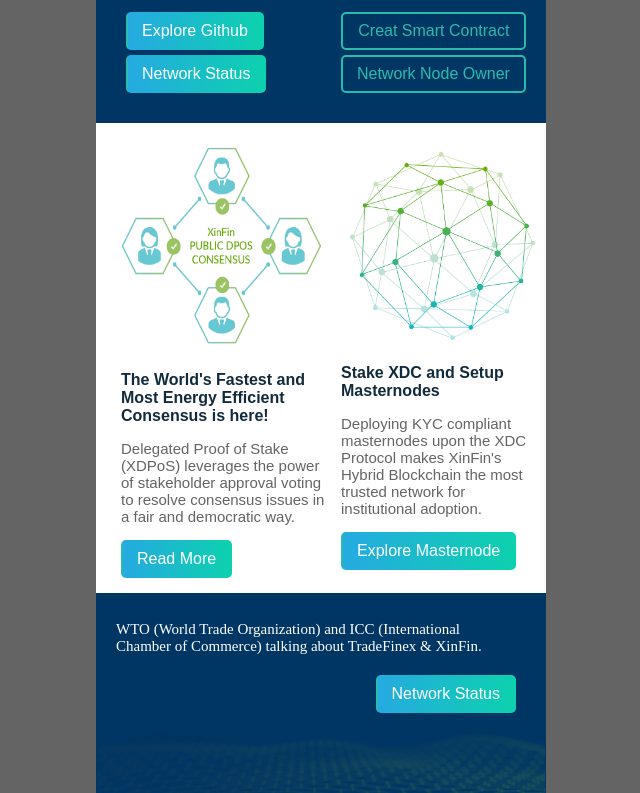
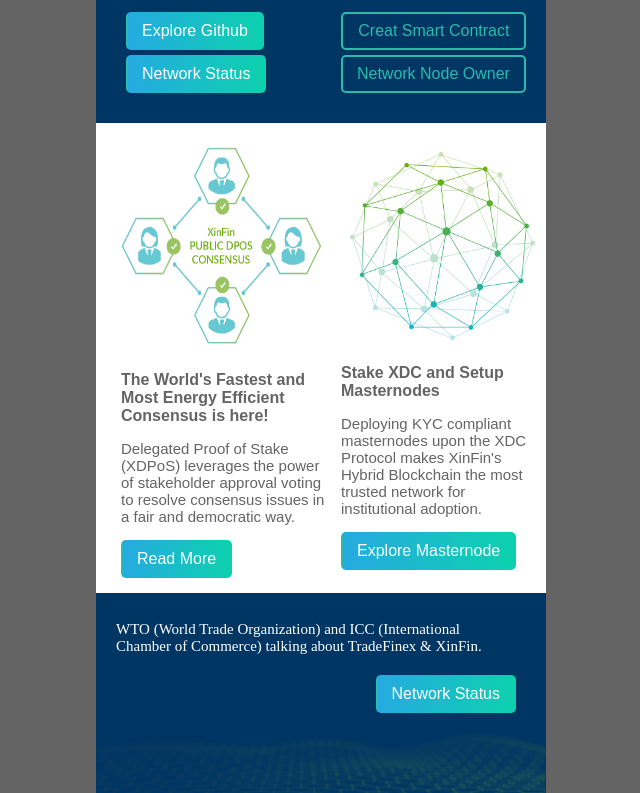
Before and after one commit to Codjam/html-email-xinfin, a plain HTML site: page index.html in a window 1280 px wide. Shown: the part 646-1439 px from the top of the page, without its empty margins (319-959 px from the left). Drawn offline with Linux system fonts and the light colour scheme.

```diff
--- a/index.html
+++ b/index.html
@@ -176,7 +176,7 @@
                 <td>
                   <table class="promo_1" align="left">
                     <tr>
-                      <td style="color:#112b3c; padding: 15px;">
+                      <td style="color: #646464;112b3c; padding: 15px;">
                         <img class="promo" src="xinfin-public-dpos-consensus.gif" height="215" width="215" alt="XDC web">
                         <h2 style="font-size: 16px; text-align: left; padding-left: 10px;">The World's Fastest and Most Energy Efficient Consensus is here!</h2>
                         <p style="color: #646464; text-align: left; font-size: 15px; padding-left: 10px;">Delegated Proof of Stake (XDPoS) leverages the power of stakeholder approval voting to resolve consensus issues in a
@@ -186,7 +186,7 @@
 
                       <td>
                         <img class="promo" src="xdc-gon.gif" height="200" width="200" alt="XDC web" style="align-items: left; padding-right: 5px;" >
-                        <h2 style="font-size: 16px; color: #112b3c; padding-right: 15px;">Stake XDC and Setup Masternodes</h2>
+                        <h2 style="font-size: 16px; color: #646464; padding-right: 15px;">Stake XDC and Setup Masternodes</h2>
                         <p style="color: #646464; text-align: left; font-size: 15px; padding-right: 15px;">Deploying KYC compliant masternodes upon the XDC Protocol makes XinFin's Hybrid Blockchain the most trusted network for
                         institutional adoption.</p>
                         <a href="https://xinfin.org/setup-masternode"><button class="btn-hover colo-1"
```
